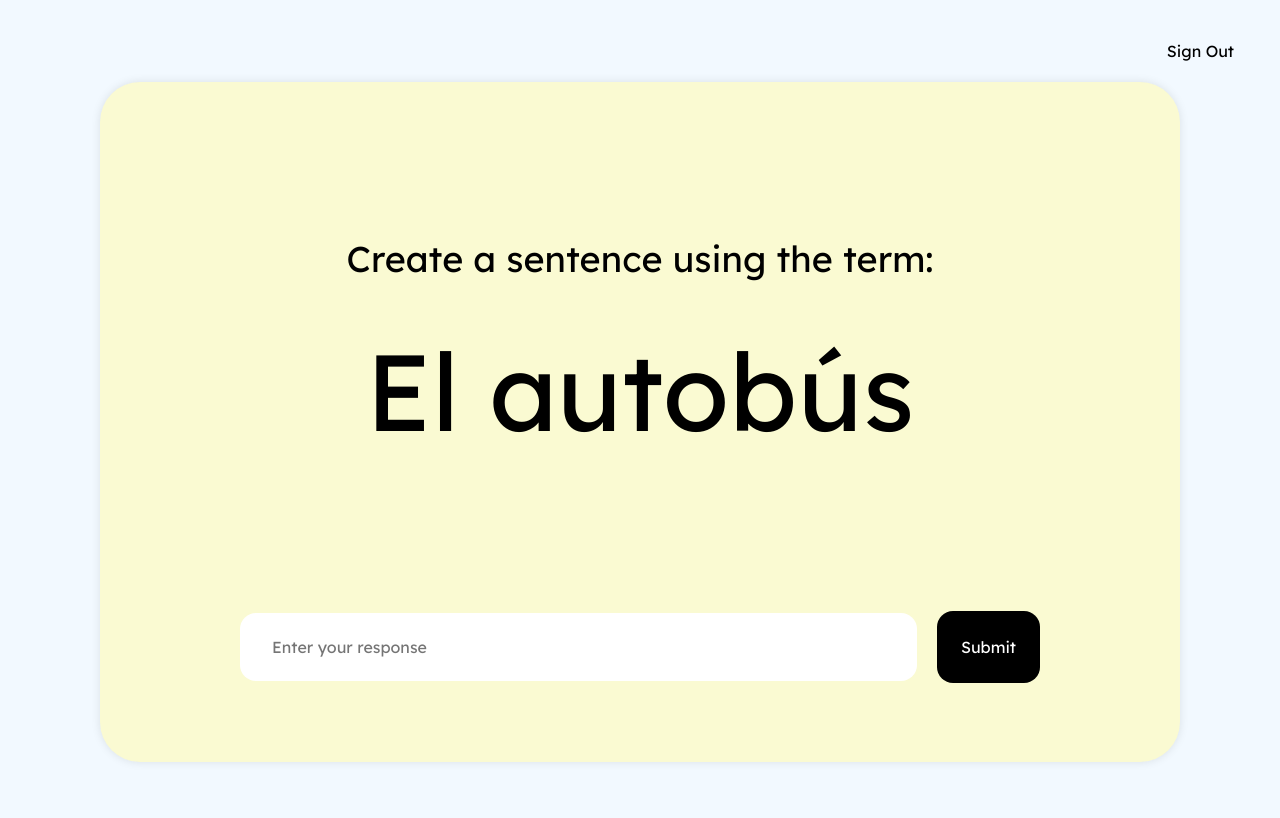
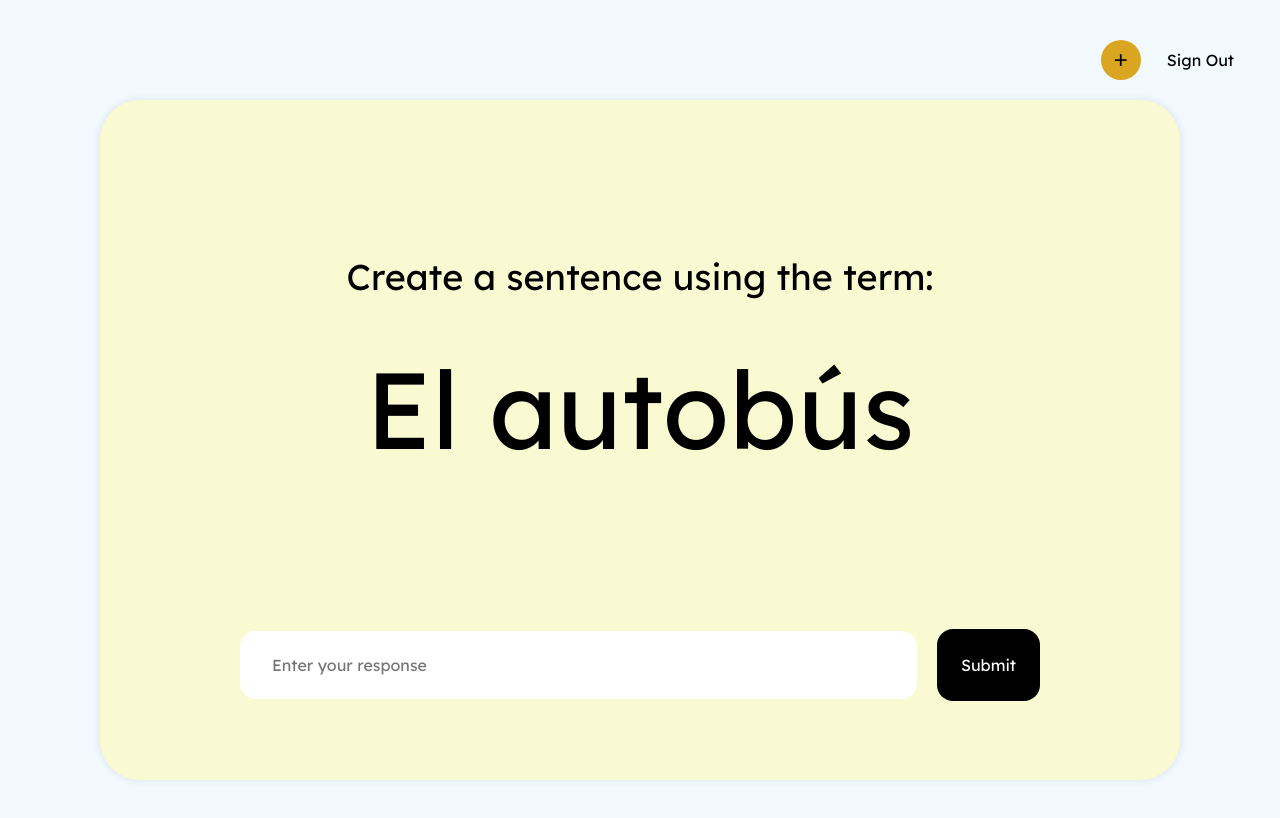
Before and after one commit to isaacwu2000/Super-Flashcards, a plain HTML site: page index.html in a window 1280 px wide. Drawn offline with Linux system fonts and the light colour scheme; no server answers.

Commit message:
added plus botton for adding cards

```diff
--- a/index.html
+++ b/index.html
@@ -23,7 +23,10 @@
         <button id="sign-in-google"><img src="icons/sign-in-with-google.svg" loading="lazy"></button>
     </div>
     <div id="signed-in">
-        <div class="sign-out"><button id="sign-out">Sign Out</button></div>
+        <nav>
+            <div class="add-cards"><button id="add-cards">+</button></div>
+            <div class="sign-out"><button id="sign-out">Sign Out</button></div>
+        </nav>
         <main>
             <div class="card">
                 <div class="question">
--- a/styles/index.css
+++ b/styles/index.css
@@ -44,6 +44,34 @@ body {
     width: 100%;
     height: 100%;
 }
+/* Nav bar - adding cards and signing out */
+nav {
+    display: flex;
+    justify-content: end;
+}
+
+.add-cards {
+    margin-right: 20px;
+    display: flex;
+    height: 40px;
+    width: 40px;
+}
+
+#add-cards {
+    border: none;
+    height: 100%;
+    width: 100%;
+    border-radius: 50%;
+    font-size: 24px;
+    font-weight: 400;
+    background-color: goldenrod;
+    transition: opacity 1s;
+}
+
+.add-cards:hover {
+    opacity: 0.7;
+}
+
 
 /* Signing out */
 .sign-out {
```
